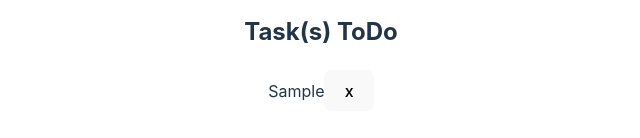
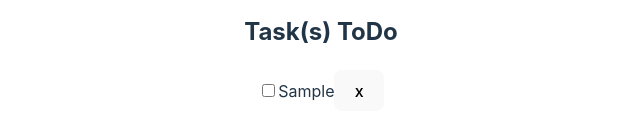
Before and after one commit to andimahathir/todoAmplifyDynamo, a React (Vite) app: page / in a window 1280 px wide. Both pictures are taken after typing "Sample" into the empty fields and a click on the button "Add Task". Shown: the part 450-588 px from the top of the page, without its empty margins (319-959 px from the left). Built offline with nearby package versions, Linux system fonts and the light colour scheme.

Commit message:
add mark as complete

```diff
--- a/src/App.jsx
+++ b/src/App.jsx
@@ -18,6 +18,17 @@
 
     function deleteTodo(id) {
         setTodos(todos.filter((todo) => todo.id !== id));
+    }
+
+    function toggleTodo(id) {
+        setTodos(
+            todos.map((todo) => {
+                if (todo.id === id) {
+                    todo.completed = !todo.completed;
+                }
+                return todo;
+            }),
+        );
     }
 
     return (
@@ -51,7 +62,12 @@
                 <ul className="no-bullets">
                     {todos.map((todo) => (
                         <li key={todo.id}>
-                            {todo.title}
+                            <input
+                                type="checkbox"
+                                checked={todo.completed}
+                                onChange={() => toggleTodo(todo.id)}
+                            />
+                            {todo.completed ? <s>{todo.title}</s> : todo.title}
                             <button onClick={() => deleteTodo(todo.id)}>
                                 x
                             </button>
```
